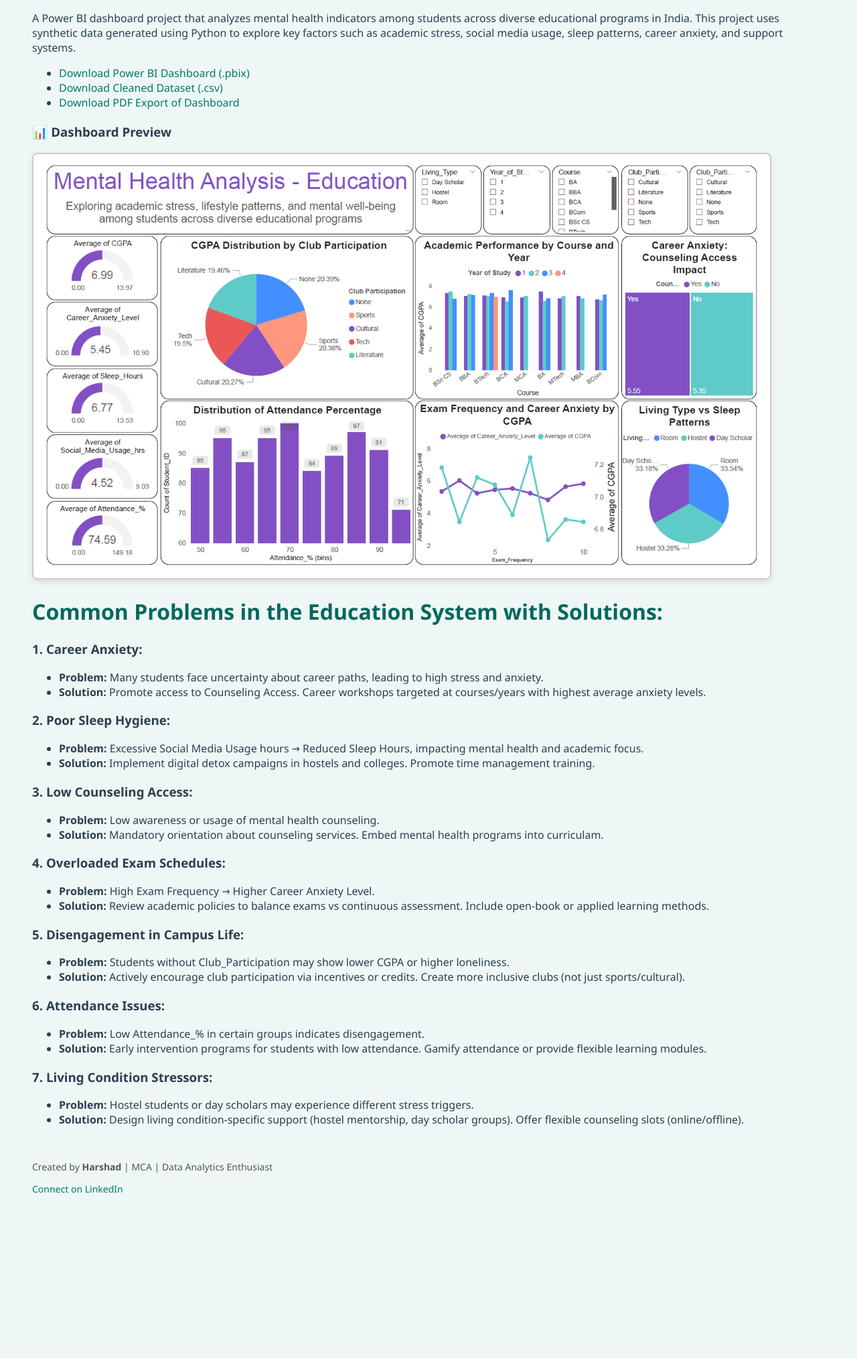
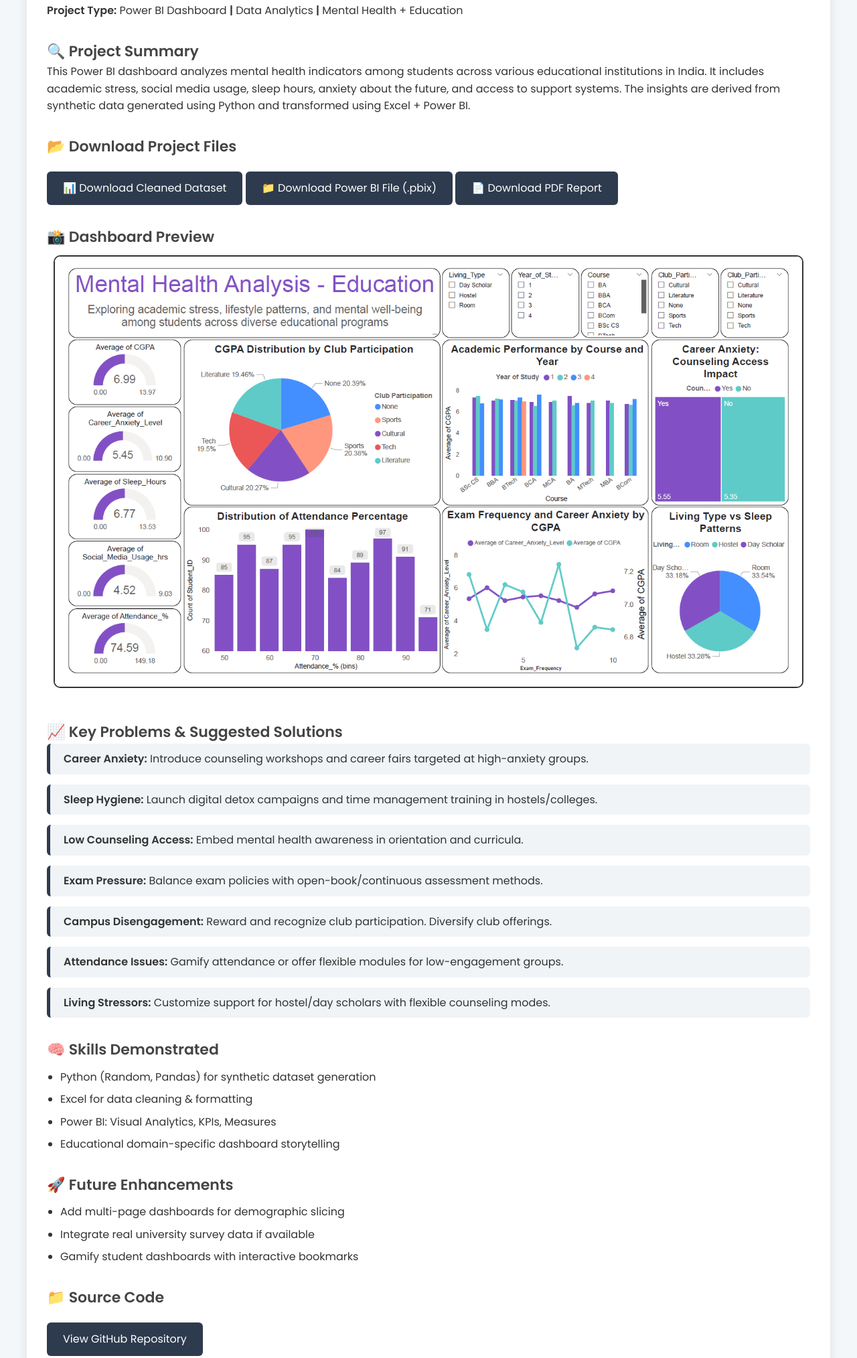
Before and after one commit to harshad912004/Mental_Health_Analysis-Education, a plain HTML site: page index.html in a window 1280 px wide. Shown: the part 118-2145 px from the top of the page at 67% size. Before the commit the page ends 1964 px from the top, so only its background shows below. Drawn offline with Linux system fonts and the light colour scheme.

Commit message:
Update index.html

```diff
--- a/index.html
+++ b/index.html
@@ -1,99 +1,196 @@
 <!DOCTYPE html>
 <html lang="en">
 <head>
-  <meta charset="UTF-8">
+  <meta charset="UTF-8" />
+  <meta name="viewport" content="width=device-width, initial-scale=1.0"/>
   <title>Mental Health Analysis - Education</title>
+  <link href="https://fonts.googleapis.com/css2?family=Poppins:wght@400;600&display=swap" rel="stylesheet"/>
   <style>
+    * {
+      margin: 0;
+      padding: 0;
+      box-sizing: border-box;
+      font-family: 'Poppins', sans-serif;
+    }
+
     body {
-      font-family: 'Segoe UI', Tahoma, Geneva, Verdana, sans-serif;
-      padding: 40px;
-      background-color: #eef7f5;
-      color: #2c3e50;
+      background-color: #f4f7fa;
+      color: #333;
+      line-height: 1.6;
+      padding: 30px;
     }
+
+    .container {
+      max-width: 1200px;
+      margin: auto;
+      background-color: #fff;
+      padding: 30px;
+      border-radius: 12px;
+      box-shadow: 0 4px 15px rgba(0, 0, 0, 0.1);
+    }
+
     h1 {
-      color: #00695c;
+      color: #2E3B4E;
+      font-size: 32px;
+      margin-bottom: 10px;
     }
-    a {
-      color: #00796b;
+
+    h2 {
+      color: #444;
+      font-size: 22px;
+      margin-top: 30px;
+    }
+
+    p {
+      margin-bottom: 15px;
+    }
+
+    .btn {
+      display: inline-block;
+      padding: 12px 24px;
+      background-color: #2E3B4E;
+      color: white;
       text-decoration: none;
-    }
-    a:hover {
-      text-decoration: underline;
-    }
-    .preview {
+      border-radius: 6px;
       margin-top: 20px;
     }
-    img {
-      border: 2px solid #ccc;
-      border-radius: 8px;
-      box-shadow: 0 4px 10px rgba(0, 0, 0, 0.1);
+
+    .btn:hover {
+      background-color: #1e2a38;
     }
-    footer {
-      margin-top: 50px;
-      font-size: 14px;
-      color: #555;
+
+    ul {
+      margin: 10px 0 20px 20px;
+    }
+
+    li {
+      margin-bottom: 8px;
+    }
+
+    .kpi {
+      background-color: #f0f4f7;
+      padding: 10px 20px;
+      border-left: 5px solid #2E3B4E;
+      margin-bottom: 15px;
+      border-radius: 6px;
+    }
+
+    .slide {
+        width: 100%;
+        flex-shrink: 0;
+        padding: 10px;
+        box-sizing: border-box;
+        background: #fff;
+    }
+
+    .slide img {
+        width: 100%;
+        border-radius: 10px;
+        border: 2px solid #333;
+    }
+
+    #backToTopBtn {
+        display: none;
+        position: fixed;
+        bottom: 25px;
+        right: 25px;
+        z-index: 99;
+        border: none;
+        background-color: white;
+        color: white;
+        cursor: pointer;
+        padding: 12px 16px;
+        font-size: 25px;
+        border-radius: 10px;
+        box-shadow: 0 4px 8px rgba(0,0,0,0.2);
+    }
+
+    #backToTopBtn:hover {
+        background-color: #1e2a38;
+    }
+
+    @media screen and (max-width: 768px) {
+        .slide img {
+            height: auto;
+            width: 100%;
+        }
+        .btn {
+            font-size: 14px;
+            padding: 10px 16px;
+        }
     }
   </style>
 </head>
 <body>
-  <h1>🧠 Mental Health Analysis - Education</h1>
-  <p>A Power BI dashboard project that analyzes mental health indicators among students across diverse educational programs in India.
-    This project uses synthetic data generated using Python to explore key factors such as academic stress, social media usage, sleep patterns, career anxiety, and support systems.</p>
+  <div class="container">
+    <h1>Mental Health Analysis – Education</h1>
+    <p><strong>Project Type:</strong> Power BI Dashboard <strong>|</strong> Data Analytics <strong>|</strong> Mental Health + Education</p>
 
-  <ul>
-    <li><a href="Mental_Health_Analysis-Education.pbix" download>Download Power BI Dashboard (.pbix)</a></li>
-    <li><a href="Education_Dataset.csv" download>Download Cleaned Dataset (.csv)</a></li>
-    <li><a href="Mental_Health_Analysis-Education.pdf" download>Download PDF Export of Dashboard</a></li>
-  </ul>
+    <h2>🔍 Project Summary</h2>
+    <p>This Power BI dashboard analyzes mental health indicators among students across various educational institutions in India.
+      It includes academic stress, social media usage, sleep hours, anxiety about the future, and access to support systems.
+      The insights are derived from synthetic data generated using Python and transformed using Excel + Power BI.
+    </p>
 
-  <div class="preview">
-    <h3>📊 Dashboard Preview</h3>
-    <img src="Education_Dashboard.png" alt="Mental Health Analysis Education Dashboard Screenshot" width="1100">
+    <h2>📂 Download Project Files</h2>
+    <a href="Education_Dataset.csv" class="btn" download>📊 Download Cleaned Dataset</a>
+    <a href="Mental_Health_Analysis-Education.pbix" class="btn" download>📁 Download Power BI File (.pbix)</a>
+    <a href="Mental_Health_Analysis-Education.pdf" class="btn" download>📄 Download PDF Report</a>
+
+    <h2>📸 Dashboard Preview</h2>
+    <div class="slide"><img src="Education_Dashboard.png" alt="Education Dashboard"></div>
+
+    <h2>📈 Key Problems & Suggested Solutions</h2>
+    <div class="kpi"><strong>Career Anxiety:</strong> Introduce counseling workshops and career fairs targeted at high-anxiety groups.</div>
+    <div class="kpi"><strong>Sleep Hygiene:</strong> Launch digital detox campaigns and time management training in hostels/colleges.</div>
+    <div class="kpi"><strong>Low Counseling Access:</strong> Embed mental health awareness in orientation and curricula.</div>
+    <div class="kpi"><strong>Exam Pressure:</strong> Balance exam policies with open-book/continuous assessment methods.</div>
+    <div class="kpi"><strong>Campus Disengagement:</strong> Reward and recognize club participation. Diversify club offerings.</div>
+    <div class="kpi"><strong>Attendance Issues:</strong> Gamify attendance or offer flexible modules for low-engagement groups.</div>
+    <div class="kpi"><strong>Living Stressors:</strong> Customize support for hostel/day scholars with flexible counseling modes.</div>
+
+    <h2>🧠 Skills Demonstrated</h2>
+    <ul>
+      <li>Python (Random, Pandas) for synthetic dataset generation</li>
+      <li>Excel for data cleaning & formatting</li>
+      <li>Power BI: Visual Analytics, KPIs, Measures</li>
+      <li>Educational domain-specific dashboard storytelling</li>
+    </ul>
+
+    <h2>🚀 Future Enhancements</h2>
+    <ul>
+      <li>Add multi-page dashboards for demographic slicing</li>
+      <li>Integrate real university survey data if available</li>
+      <li>Gamify student dashboards with interactive bookmarks</li>
+    </ul>
+
+    <h2>📁 Source Code</h2>
+    <a href="https://github.com/harshad912004/Mental_Health_Analysis-Education" class="btn" target="_blank">View GitHub Repository</a>
+
+    <h2>📞 Let's Connect</h2>
+    <p>For internships, collaborations, or feedback — reach out!</p>
+    <a href="https://www.linkedin.com/in/harshad-dhongade" class="btn" target="_blank">
+      <img src="https://cdn.jsdelivr.net/gh/devicons/devicon/icons/linkedin/linkedin-original.svg" alt="LinkedIn" style="height: 18px; vertical-align: middle; margin-right: 8px;">
+      Connect on LinkedIn
+    </a>
+    <a href="https://github.com/harshad912004" class="btn" target="_blank">Connect on GitHub Profile</a>
   </div>
 
-  <div class="insights">
-    <h1>Common Problems in the Education System with Solutions:</h1>
-    <h3>1. Career Anxiety:</h3>
-    <ul>
-        <li><b>Problem:</b> Many students face uncertainty about career paths, leading to high stress and anxiety.</li>
-        <li><b>Solution:</b> Promote access to Counseling Access. Career workshops targeted at courses/years with highest average anxiety levels.</li>
-    </ul>
-    <h3>2. Poor Sleep Hygiene:</h3>
-    <ul>
-        <li><b>Problem:</b> Excessive Social Media Usage hours → Reduced Sleep Hours, impacting mental health and academic focus.</li>
-        <li><b>Solution:</b> Implement digital detox campaigns in hostels and colleges. Promote time management training.</li>
-    </ul>
-    <h3>3. Low Counseling Access:</h3>
-    <ul>
-        <li><b>Problem:</b> Low awareness or usage of mental health counseling.</li>
-        <li><b>Solution:</b> Mandatory orientation about counseling services. Embed mental health programs into curriculam.</li>
-    </ul>
-    <h3>4. Overloaded Exam Schedules:</h3>
-    <ul>
-        <li><b>Problem:</b> High Exam Frequency → Higher Career Anxiety Level.</li>
-        <li><b>Solution:</b> Review academic policies to balance exams vs continuous assessment. Include open-book or applied learning methods.</li>
-    </ul>
+  <button onclick="scrollToTop()" id="backToTopBtn" title="Go to top">🔝</button>
 
-    <h3>5. Disengagement in Campus Life:</h3>
-    <ul>
-        <li><b>Problem:</b> Students without Club_Participation may show lower CGPA or higher loneliness.</li>
-        <li><b>Solution:</b> Actively encourage club participation via incentives or credits. Create more inclusive clubs (not just sports/cultural).</li>
-    </ul>
-    <h3>6. Attendance Issues:</h3>
-    <ul>
-        <li><b>Problem:</b> Low Attendance_% in certain groups indicates disengagement.</li>
-        <li><b>Solution:</b> Early intervention programs for students with low attendance. Gamify attendance or provide flexible learning modules.</li>
-    </ul>
-    <h3>7. Living Condition Stressors:</h3>
-    <ul>
-        <li><b>Problem:</b> Hostel students or day scholars may experience different stress triggers.</li>
-        <li><b>Solution:</b> Design living condition-specific support (hostel mentorship, day scholar groups). Offer flexible counseling slots (online/offline).</li>
-    </ul>
-  </div>
+  <script>
+    window.onscroll = function() {
+      const btn = document.getElementById("backToTopBtn");
+      if (document.body.scrollTop > 400 || document.documentElement.scrollTop > 400) {
+        btn.style.display = "block";
+      } else {
+        btn.style.display = "none";
+      }
+    };
 
-  <footer>
-    <p>Created by <strong>Harshad</strong> | MCA | Data Analytics Enthusiast</p>
-    <p><a href="https://www.linkedin.com/in/harshad-dhongade" target="_blank">Connect on LinkedIn</a></p>
-  </footer>
+    function scrollToTop() {
+      window.scrollTo({ top: 0, behavior: 'smooth' });
+    }
+  </script>
 </body>
 </html>
```
